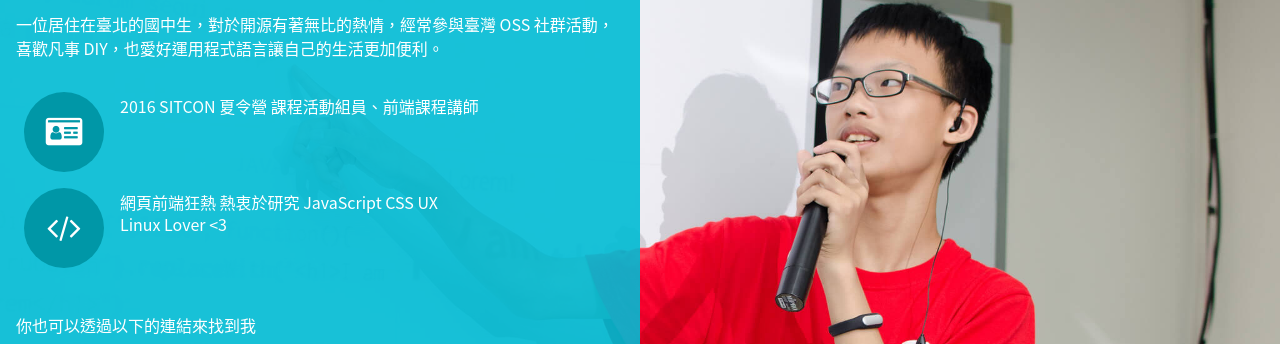
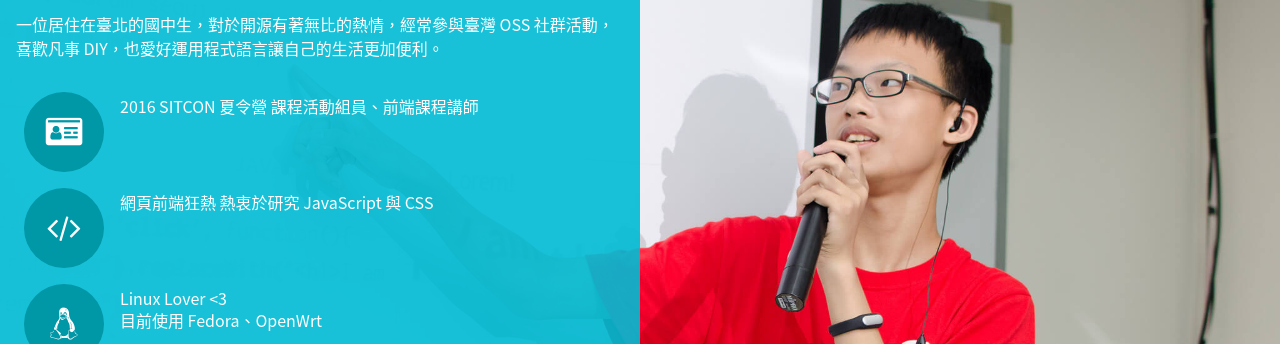
Before and after one commit to bobby1030/about, a plain HTML site: page index.html in a window 1280 px wide. Shown: the part 127-471 px from the top of the page. Drawn offline with Linux system fonts and the light colour scheme.

Commit message:
Seperate Linux section out

```diff
--- a/index.html
+++ b/index.html
@@ -41,8 +41,16 @@
 							<i class="fa fa-code" aria-hidden="true"></i>
 						</div>
 						<div class="description">
-							<span class="text">網頁前端狂熱 熱衷於研究 JavaScript CSS UX</span>
+							<span class="text">網頁前端狂熱 熱衷於研究 JavaScript 與 CSS</span>
+						</div>
+					</li>
+					<li>
+						<div class="icon">
+							<i class="fa fa-linux" aria-hidden="true"></i>
+						</div>
+						<div class="description">
 							<span class="text">Linux Lover <3</span>
+							<span class="text">目前使用 Fedora、OpenWrt</span>
 						</div>
 					</li>
 				</ul>
```
